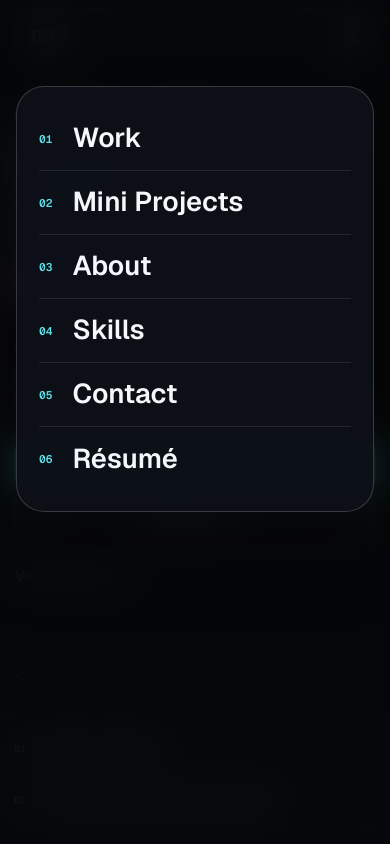
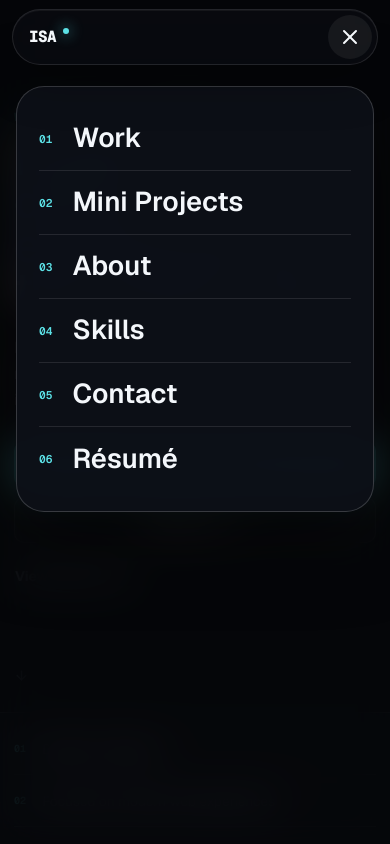
Before and after one commit to Drayata/portofolio-web-drayata, a Next.js app: page / in a window 390 px wide. Both pictures are taken after a click on the button "Open navigation". Shown: the top 844 px of the page. Built offline with nearby package versions, Linux system fonts and the light colour scheme.

Commit message:
fix navbar on mobile

```diff
--- a/src/app/globals.css
+++ b/src/app/globals.css
@@ -36,7 +36,7 @@ button { font: inherit; }
 .muted { color: var(--muted); }
 
 .site-header { position: fixed; z-index: 100; top: 0; left: 0; right: 0; height: var(--header-height); padding: 14px 20px 0; pointer-events: none; }
-.nav-island { width: min(100%, 920px); min-height: 58px; margin-inline: auto; padding: 6px 7px 6px 18px; display: grid; grid-template-columns: 1fr auto 1fr; align-items: center; border: 1px solid rgba(255,255,255,.11); border-radius: 999px; background: rgba(10,12,17,.72); box-shadow: 0 16px 48px rgba(0,0,0,.25), inset 0 1px 0 rgba(255,255,255,.05); backdrop-filter: blur(20px) saturate(150%); pointer-events: auto; transition: width .35s cubic-bezier(.2,.75,.25,1), background .25s ease, border-color .25s ease, box-shadow .25s ease; }
+.nav-island { position: relative; z-index: 100; width: min(100%, 920px); min-height: 58px; margin-inline: auto; padding: 6px 7px 6px 18px; display: grid; grid-template-columns: 1fr auto 1fr; align-items: center; border: 1px solid rgba(255,255,255,.11); border-radius: 999px; background: rgba(10,12,17,.72); box-shadow: 0 16px 48px rgba(0,0,0,.25), inset 0 1px 0 rgba(255,255,255,.05); backdrop-filter: blur(20px) saturate(150%); pointer-events: auto; transition: width .35s cubic-bezier(.2,.75,.25,1), background .25s ease, border-color .25s ease, box-shadow .25s ease; }
 .site-header.is-scrolled .nav-island { width: min(100%, 820px); border-color: rgba(255,255,255,.15); background: rgba(10,12,17,.9); box-shadow: 0 18px 55px rgba(0,0,0,.42), 0 0 0 1px rgba(92,225,230,.025); }
 .wordmark { justify-self: start; display: inline-flex; align-items: center; gap: 7px; min-height: 44px; font-family: var(--font-geist-mono), monospace; font-weight: 750; letter-spacing: -.04em; }
 .wordmark-dot { width: 6px; height: 6px; margin-top: -12px; border-radius: 50%; background: var(--cyan); box-shadow: 0 0 14px var(--cyan); }
@@ -48,7 +48,7 @@ button { font: inherit; }
 .resume-link svg { color: var(--cyan); }
 .resume-link:hover { transform: translateY(-1px); border-color: rgba(92,225,230,.35); background: rgba(92,225,230,.08); }
 .menu-button { display: none; width: 44px; height: 44px; padding: 0; border: 0; border-radius: 50%; color: var(--text); background: rgba(255,255,255,.06); place-items: center; cursor: pointer; }
-.mobile-nav { position: fixed; z-index: 95; inset: 0; padding: calc(var(--header-height) + 22px) 16px 16px; background: rgba(6,7,10,.76); backdrop-filter: blur(20px); pointer-events: auto; }
+.mobile-nav { position: fixed; z-index: 95; inset: 0; padding: calc(var(--header-height) + 22px) 16px max(16px, env(safe-area-inset-bottom)); overflow-y: auto; overscroll-behavior: contain; background: rgba(6,7,10,.76); backdrop-filter: blur(20px); pointer-events: auto; }
 .mobile-nav nav { width: min(100%, 520px); margin: 0 auto; padding: 20px 22px; display: flex; flex-direction: column; border: 1px solid var(--border-strong); border-radius: 28px; background: rgba(13,16,23,.96); box-shadow: 0 24px 80px rgba(0,0,0,.5); animation: nav-open .28s cubic-bezier(.2,.75,.25,1) both; }
 .mobile-nav a { min-height: 64px; display: flex; align-items: center; gap: 20px; border-bottom: 1px solid var(--border); font-size: clamp(1.35rem, 7vw, 2rem); font-weight: 560; }
 .mobile-nav a:last-child { border-bottom: 0; }
--- a/src/components/layout/site-header.tsx
+++ b/src/components/layout/site-header.tsx
@@ -45,10 +45,15 @@ export function SiteHeader() {
     const onKeyDown = (event: KeyboardEvent) => {
       if (event.key === "Escape") setOpen(false);
     };
+    const onResize = () => {
+      if (window.innerWidth >= 768) setOpen(false);
+    };
     window.addEventListener("keydown", onKeyDown);
+    window.addEventListener("resize", onResize);
     return () => {
       document.body.style.overflow = previousOverflow;
       window.removeEventListener("keydown", onKeyDown);
+      window.removeEventListener("resize", onResize);
     };
   }, [open]);
 
@@ -85,8 +90,8 @@ export function SiteHeader() {
         </button>
       </nav>
       {open ? (
-        <div className="mobile-nav" id="mobile-navigation">
-          <nav aria-label="Mobile navigation">
+        <div className="mobile-nav" id="mobile-navigation" onClick={() => setOpen(false)}>
+          <nav aria-label="Mobile navigation" onClick={(event) => event.stopPropagation()}>
             {navigation.map((item, index) => (
               <Link key={item.href} href={item.href} onClick={() => setOpen(false)}>
                 <span className="nav-index">0{index + 1}</span>
```
